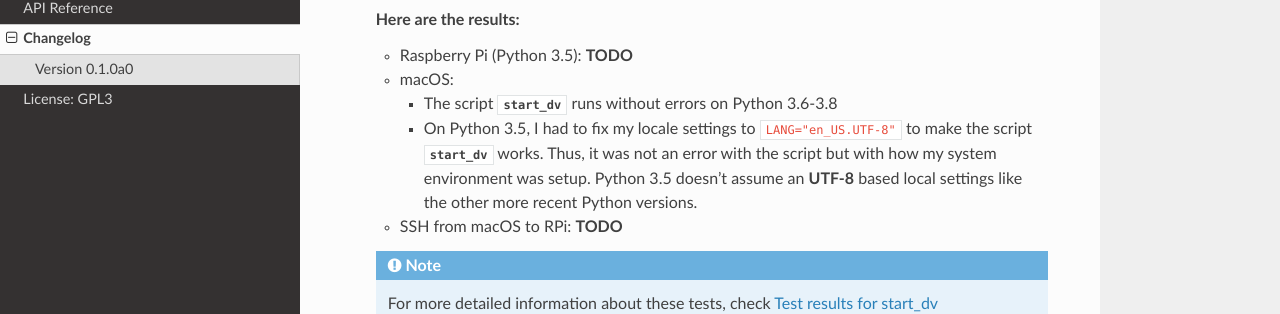
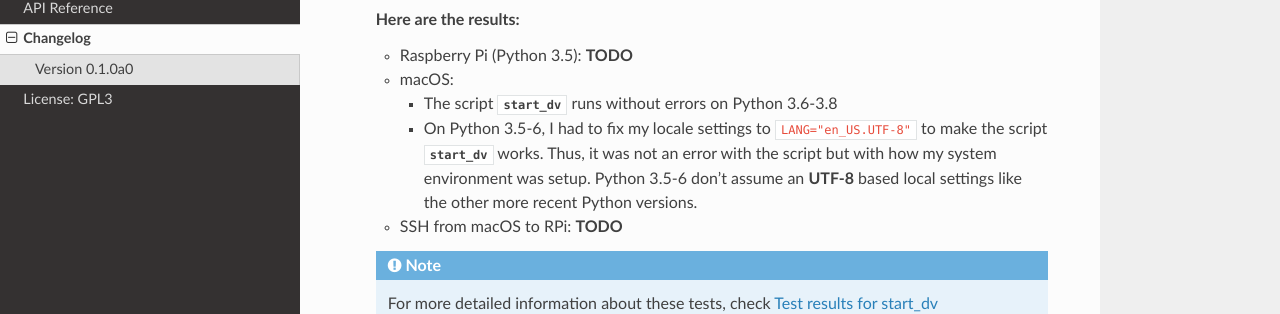
Before and after one commit to raul23/Darth-Vader-RPi, a Sphinx documentation site: the page built from docs/changelog.rst, in a window 1280 px wide. Shown: the part 317-631 px from the top of the page. Built offline with Sphinx 7.4.7 and the Read the Docs theme 2.0.0, drawn with Linux system fonts in a browser that asks for light colours.

Commit message:
Update doc

```diff
--- a/docs/changelog.rst
+++ b/docs/changelog.rst
@@ -19,11 +19,11 @@ Version 0.1.0a0
 
     * The script :mod:`start_dv` runs without errors on Python 3.6-3.8
 
-    * On Python 3.5, I had to fix my locale settings to ``LANG="en_US.UTF-8"``
-      to make the script :mod:`start_dv` works. Thus, it was not an error with
-      the script but with how my system environment was setup. Python 3.5
-      doesn't assume an **UTF-8** based local settings like the other more
-      recent Python versions.
+    * On Python 3.5-6, I had to fix my locale settings to
+      ``LANG="en_US.UTF-8"`` to make the script :mod:`start_dv` works. Thus, it
+      was not an error with the script but with how my system environment was
+      setup. Python 3.5-6 don't assume an **UTF-8** based local settings like
+      the other more recent Python versions.
 
   * SSH from macOS to RPi: **TODO**
 
--- a/docs/test_results.rst
+++ b/docs/test_results.rst
@@ -57,7 +57,11 @@ Python 3.6
 * ``pynput 1.7.1``
 * ``SimulRPi 0.1.0a0``
 
-**Result:** the script ``start_dv -s`` runs without errors.
+Same ``UnicodeEncodeError`` as in Python 3.5 Set my local settings correctly
+and the script runs fine.
+
+**Result:** once the locale settings are setup correctly, the script
+``start_dv -s`` runs without errors.
 
 Python 3.7
 """"""""""
```
